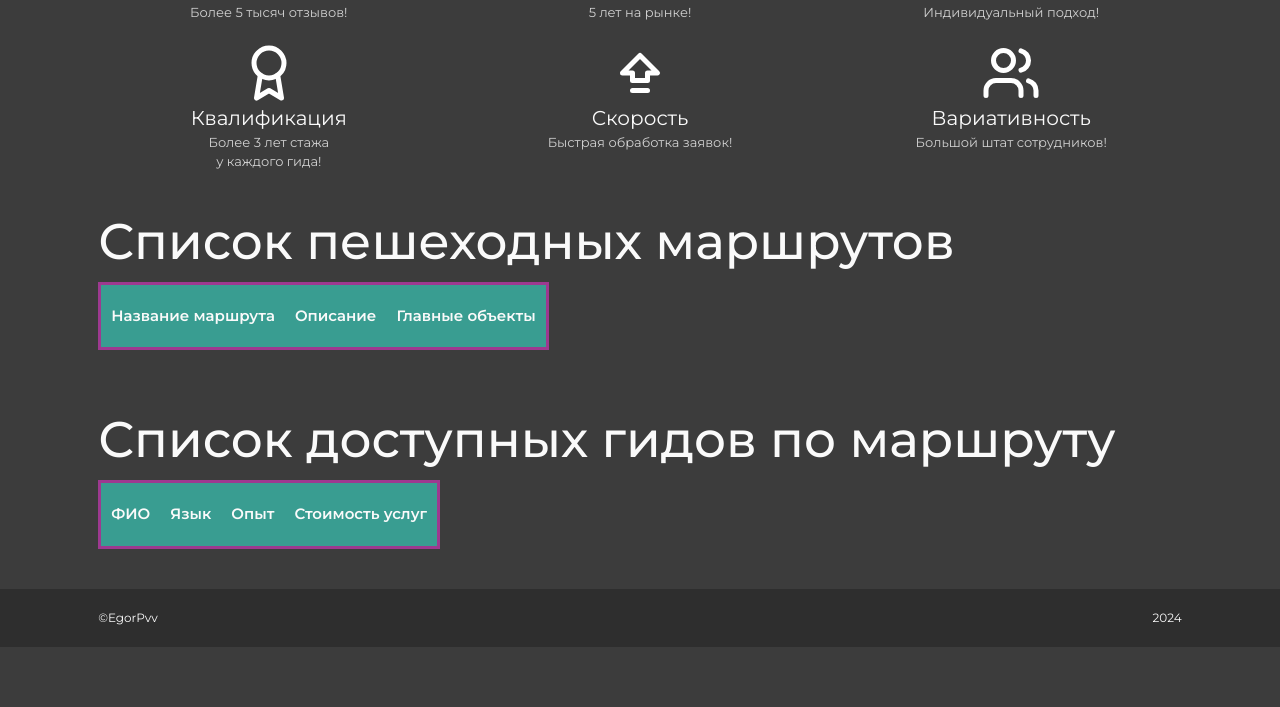
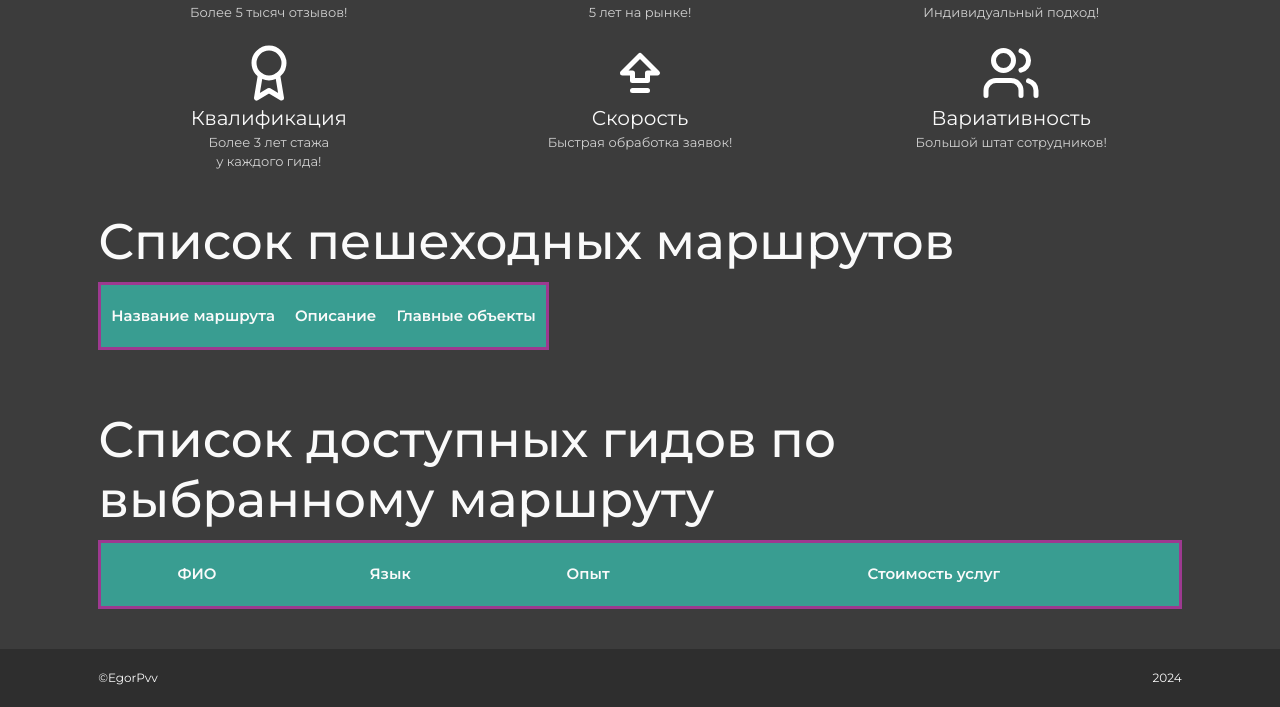
Before and after one commit to EgorPvv/231-365-web-dev-exam-Perevozchikov_egor, a plain HTML site: page index.html in a window 1280 px wide. Shown: the part 736-1443 px from the top of the page. Before the commit the page ends 1383 px from the top, so only its background shows below. Drawn offline with nearby package versions, Linux system fonts and the light colour scheme; no server answers.

Commit message:
Update index.html
• некоторые изменения в таблице гидов

```diff
--- a/index.html
+++ b/index.html
@@ -87,8 +87,8 @@
                 <div class="pagination d-flex"></div>
             </div>
             <div class="guides container">
-                <h1 class="guides-header">Список доступных гидов по маршруту</h1>
-                <table class="tbody-guides">
+                <h1 class="guides-header">Список доступных гидов по выбранному маршруту</h1>
+                <table class="tbody-guides w-100">
                     <tr class="table-header-guides text-center">
                         <td>ФИО</td>
                         <td>Язык</td>
@@ -106,6 +106,7 @@
         </footer>
         <script src="https://cdn.jsdelivr.net/npm/bootstrap@5.3.2/dist/js/bootstrap.bundle.min.js" integrity="sha384-C6RzsynM9kWDrMNeT87bh95OGNyZPhcTNXj1NW7RuBCsyN/o0jlpcV8Qyq46cDfL" crossorigin="anonymous"></script>
         <script src="routs_table.js"></script>
+        <script src="guides-table.js"></script>
         <script src="alerts.js"></script>
     </body>
 </html>
```
